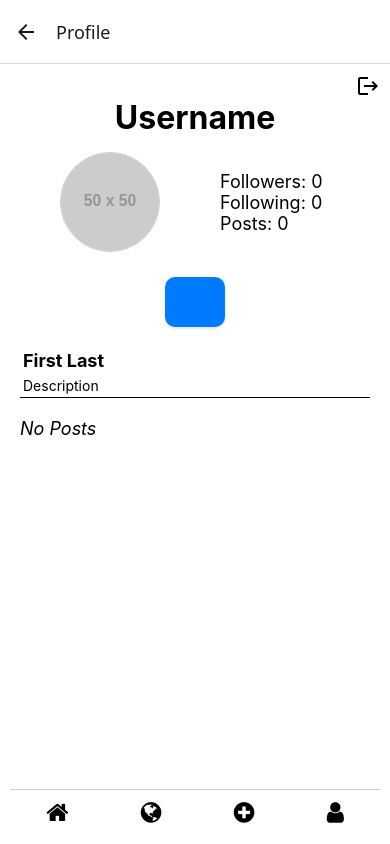
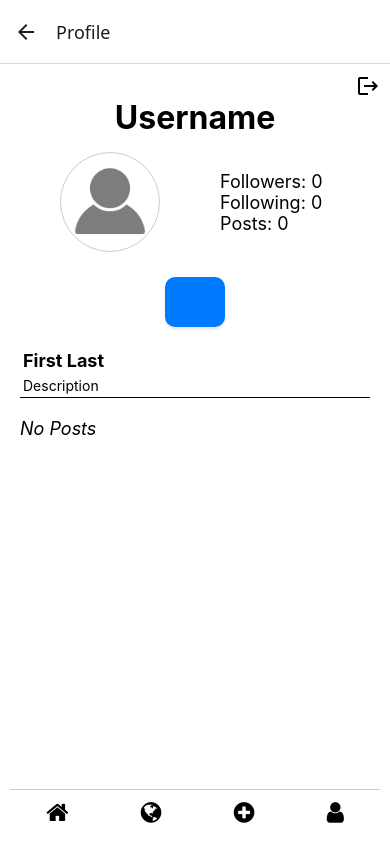
Before and after one commit to Phuoc-L/FoodieEats, a React Native app in the folder FoodieEats/: screen /Profile in a window 390 px wide. Built offline with nearby package versions, Linux system fonts and the light colour scheme; what react-native-alert-notification would draw is missing.

Commit message:
Fix retrieve incorrect image & add default profile and food icon images

```diff
--- a/FoodieEats/screens/Profile.js
+++ b/FoodieEats/screens/Profile.js
@@ -102,10 +102,10 @@ export default function Profile({route}) {
   }
 
   const GetUserImage = () => {
-    if (displayedUser != null && displayedUser.profile != null && displayedUser.profile.avatar_url != null) {
-      return displayedUser.profile.avatar_url;
+    if (displayedUser?.profile?.avatar_url) {
+      return {uri: displayedUser?.profile?.avatar_url};
     } else {
-      return 'https://via.placeholder.com/50';
+      return require('../assets/defaultUserIcon.png');
     }
   };
 
@@ -189,7 +189,7 @@ export default function Profile({route}) {
           <Card.Content style={{height: 60}}>
             <Paragraph numberOfLines={2} style={{fontWeight: 'bold'}}>{post?.title}</Paragraph>
           </Card.Content>
-          <Card.Cover source={{uri: GetPostImage(post)}} style={styles.imgStyle}/>
+          <Card.Cover source={GetPostImage(post)} style={styles.imgStyle}/>
           <Card.Content style={styles.rating}>
             <Paragraph style={{color: "#0080F0"}}>{post?.ratings}</Paragraph>
             <FontAwesome name={"star"} style={styles.star}/>
@@ -200,10 +200,10 @@ export default function Profile({route}) {
   }
 
   const GetPostImage = (post) => {
-    if (post != null && post.media_url != null) {
-      return post.media_url;
+    if (post?.media_url) {
+      return {uri: post?.media_url};
     } else {
-      return 'https://via.placeholder.com/50';
+      return require('../assets/defaultFoodIcon.png');
     }
   };
 
@@ -219,7 +219,7 @@ export default function Profile({route}) {
 
       {/* Display displayed user's profile pic, followers, following, and posts numbers */}
       <View style={styles.profileHeaderContainer}>
-        <Image source={{uri: GetUserImage()}} style={styles.avatar}/>
+        <Image source={GetUserImage()} style={styles.avatar}/>
         <View>
           <Text style={styles.text}>Followers: {displayedUser?.followers_count || 0}</Text>
           <Text style={styles.text}>Following: {displayedUser?.following_count || 0}</Text>
```
Also changed, not shown: FoodieEats/assets/defaultFoodIcon.png (added), FoodieEats/assets/defaultUserIcon.png (added).
